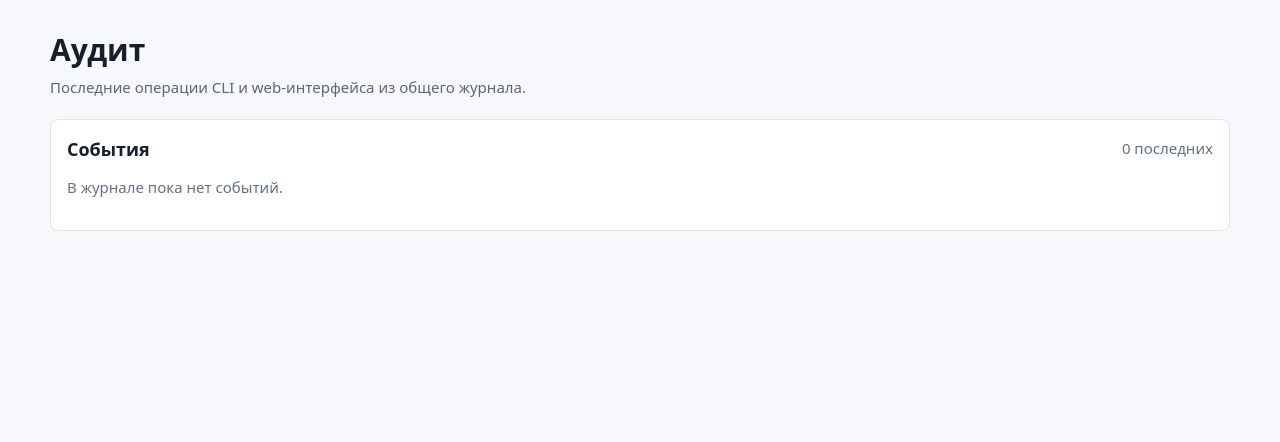
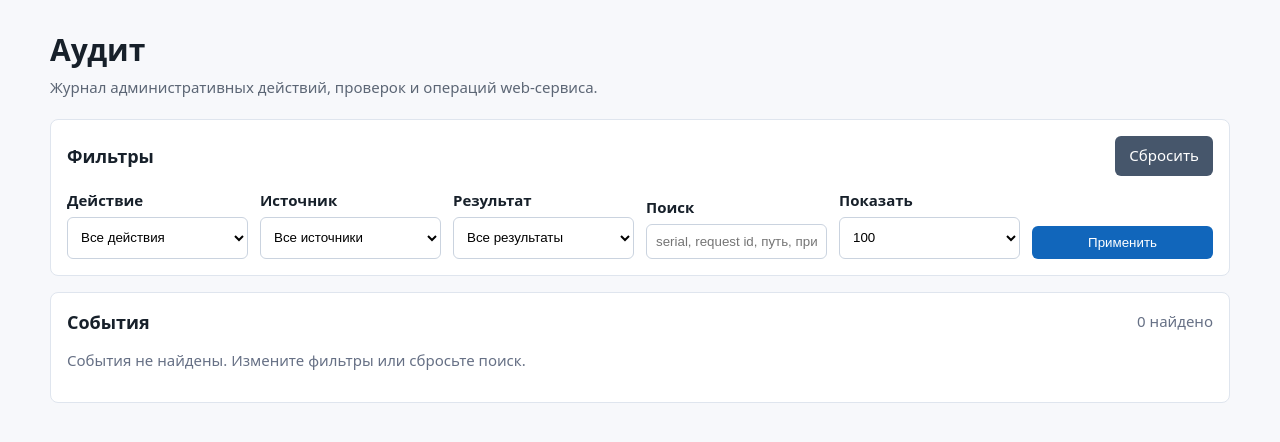
Before and after one commit to Tap4anskiy/pkica, a FastAPI app: page /audit in a window 1280 px wide. Shown: the part 50-492 px from the top of the page. Run offline with FastAPI, Linux system fonts and the light colour scheme.

Commit message:
Improve admin audit page

```diff
--- a/pkica/web/static/style.css
+++ b/pkica/web/static/style.css
@@ -456,6 +456,92 @@ h2 {
   padding: 14px;
 }
 
+.audit-filters {
+  display: grid;
+  grid-template-columns: repeat(auto-fit, minmax(170px, 1fr));
+  gap: 12px;
+  align-items: end;
+}
+
+.audit-filters label {
+  font-weight: 700;
+}
+
+.audit-filters input,
+.audit-filters select {
+  margin-top: 5px;
+  font-weight: 400;
+}
+
+.audit-list {
+  display: grid;
+  gap: 12px;
+}
+
+.audit-event {
+  border: 1px solid #dfe5ee;
+  border-left-width: 5px;
+  border-radius: 8px;
+  background: #fff;
+  padding: 14px;
+}
+
+.audit-event-ok {
+  border-left-color: #2e7d4f;
+}
+
+.audit-event-bad {
+  border-left-color: #b42318;
+}
+
+.audit-event-neutral {
+  border-left-color: #98a2b3;
+}
+
+.audit-event-main {
+  display: flex;
+  justify-content: space-between;
+  gap: 14px;
+  align-items: flex-start;
+}
+
+.audit-event h3 {
+  margin: 2px 0 3px;
+  font-size: 17px;
+}
+
+.audit-badges,
+.audit-links {
+  display: flex;
+  gap: 8px;
+  flex-wrap: wrap;
+  justify-content: flex-end;
+}
+
+.audit-links {
+  justify-content: flex-start;
+  margin-top: 10px;
+}
+
+.audit-links a,
+.audit-details a {
+  color: #1166bb;
+  text-decoration: none;
+}
+
+.audit-details {
+  margin-top: 12px;
+}
+
+.audit-details summary {
+  color: #1166bb;
+  cursor: pointer;
+}
+
+.audit-details .detail-list {
+  margin-top: 10px;
+}
+
 .table-wrap {
   overflow-x: auto;
 }
@@ -596,9 +682,14 @@ pre {
   }
 
   .section-head,
+  .audit-event-main,
   .toolbar {
     align-items: stretch;
     flex-direction: column;
+  }
+
+  .audit-badges {
+    justify-content: flex-start;
   }
 
   .filter-toolbar label {
--- a/pkica/web/templates/audit.html
+++ b/pkica/web/templates/audit.html
@@ -3,36 +3,115 @@
 <div class="page-head">
   <div>
     <h1>Аудит</h1>
-    <p>Последние операции CLI и web-интерфейса из общего журнала.</p>
+    <p>Журнал административных действий, проверок и операций web-сервиса.</p>
   </div>
 </div>
 
 <section class="panel">
   <div class="section-head">
+    <h2>Фильтры</h2>
+    <a class="button-link secondary" href="/audit">Сбросить</a>
+  </div>
+  <form class="audit-filters" method="get" action="/audit">
+    <label>Действие
+      <select name="action">
+        <option value="">Все действия</option>
+        {% for action in actions %}
+        <option value="{{ action }}" {% if filters.action == action %}selected{% endif %}>{{ action }}</option>
+        {% endfor %}
+      </select>
+    </label>
+    <label>Источник
+      <select name="source">
+        <option value="">Все источники</option>
+        {% for source in sources %}
+        <option value="{{ source }}" {% if filters.source == source %}selected{% endif %}>{{ source }}</option>
+        {% endfor %}
+      </select>
+    </label>
+    <label>Результат
+      <select name="result">
+        <option value="">Все результаты</option>
+        {% for result in results %}
+        <option value="{{ result }}" {% if filters.result == result %}selected{% endif %}>{{ result }}</option>
+        {% endfor %}
+      </select>
+    </label>
+    <label>Поиск
+      <input name="q" value="{{ filters.q }}" placeholder="serial, request id, путь, причина">
+    </label>
+    <label>Показать
+      <select name="limit">
+        {% for limit in [25, 50, 100, 250, 500] %}
+        <option value="{{ limit }}" {% if filters.limit == limit %}selected{% endif %}>{{ limit }}</option>
+        {% endfor %}
+      </select>
+    </label>
+    <button>Применить</button>
+  </form>
+</section>
+
+<section class="panel">
+  <div class="section-head">
     <h2>События</h2>
-    <span class="muted">{{ events|length }} последних</span>
+    <span class="muted">{{ events|length }} найдено</span>
   </div>
   {% if events %}
-  <div class="table-wrap">
-    <table>
-      <tr>
-        <th>Время</th>
-        <th>Действие</th>
-        <th>Результат</th>
-        <th>Детали</th>
-      </tr>
-      {% for event in events %}
-      <tr>
-        <td>{{ event.timestamp|datetime }}</td>
-        <td><code>{{ event.action }}</code></td>
-        <td>{{ event.result or "-" }}</td>
-        <td><code>{{ event }}</code></td>
-      </tr>
-      {% endfor %}
-    </table>
+  <div class="audit-list">
+    {% for event in events|reverse %}
+    <article class="audit-event audit-event-{{ event.tone }}">
+      <div class="audit-event-main">
+        <div>
+          <span class="muted">{{ event.timestamp|datetime }}</span>
+          <h3>{{ event.action_label }}</h3>
+          <code>{{ event.action }}</code>
+        </div>
+        <div class="audit-badges">
+          <span class="badge {{ 'bad' if event.result in ['failed', 'error'] else 'ok' }}">{{ event.result or "-" }}</span>
+          {% if event.source %}
+          <span class="status-pill">{{ event.source }}</span>
+          {% endif %}
+        </div>
+      </div>
+
+      <div class="audit-links">
+        {% if event.serial_number %}
+        <a href="/certificates/{{ event.serial_number }}">Сертификат</a>
+        {% endif %}
+        {% if event.request_id is defined and event.request_id is not none and event.request_id != "" %}
+        <a href="/requests/{{ event.request_id }}">Заявка</a>
+        {% endif %}
+        {% if event.action == "crl.publish" %}
+        <a href="/crl">CRL</a>
+        {% endif %}
+      </div>
+
+      {% if event.detail_items %}
+      <details class="audit-details">
+        <summary>Детали</summary>
+        <dl class="detail-list">
+          {% for key, value in event.detail_items %}
+          <dt>{{ key }}</dt>
+          <dd>
+            {% if key == "serial_number" %}
+            <a href="/certificates/{{ value }}"><code>{{ value }}</code></a>
+            {% elif key == "request_id" %}
+            <a href="/requests/{{ value }}"><code>{{ value }}</code></a>
+            {% elif "path" in key or key in ["output", "message"] %}
+            <code>{{ value }}</code>
+            {% else %}
+            {{ value }}
+            {% endif %}
+          </dd>
+          {% endfor %}
+        </dl>
+      </details>
+      {% endif %}
+    </article>
+    {% endfor %}
   </div>
   {% else %}
-  <p class="muted">В журнале пока нет событий.</p>
+  <p class="muted">События не найдены. Измените фильтры или сбросьте поиск.</p>
   {% endif %}
 </section>
 {% endblock %}
```
Also changed, not shown: pkica/services/audit_service.py (+20 -1 lines), pkica/web/routes.py (+115 -3 lines), tests/test_web_admin_safety.py (+18 -0 lines).
